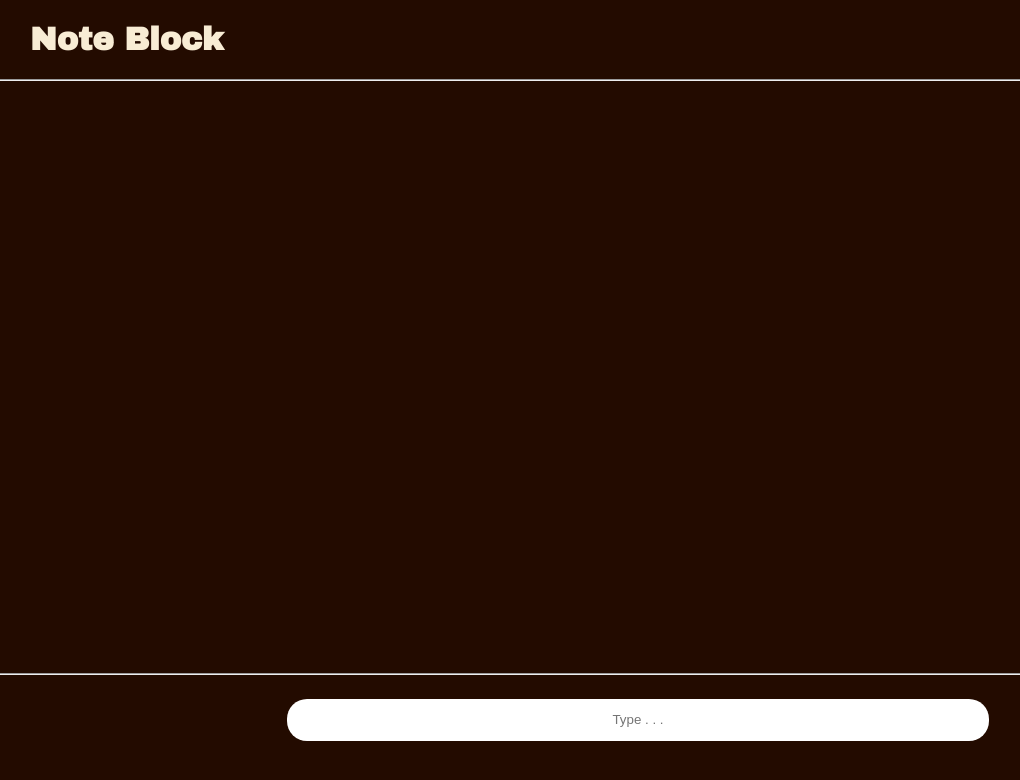
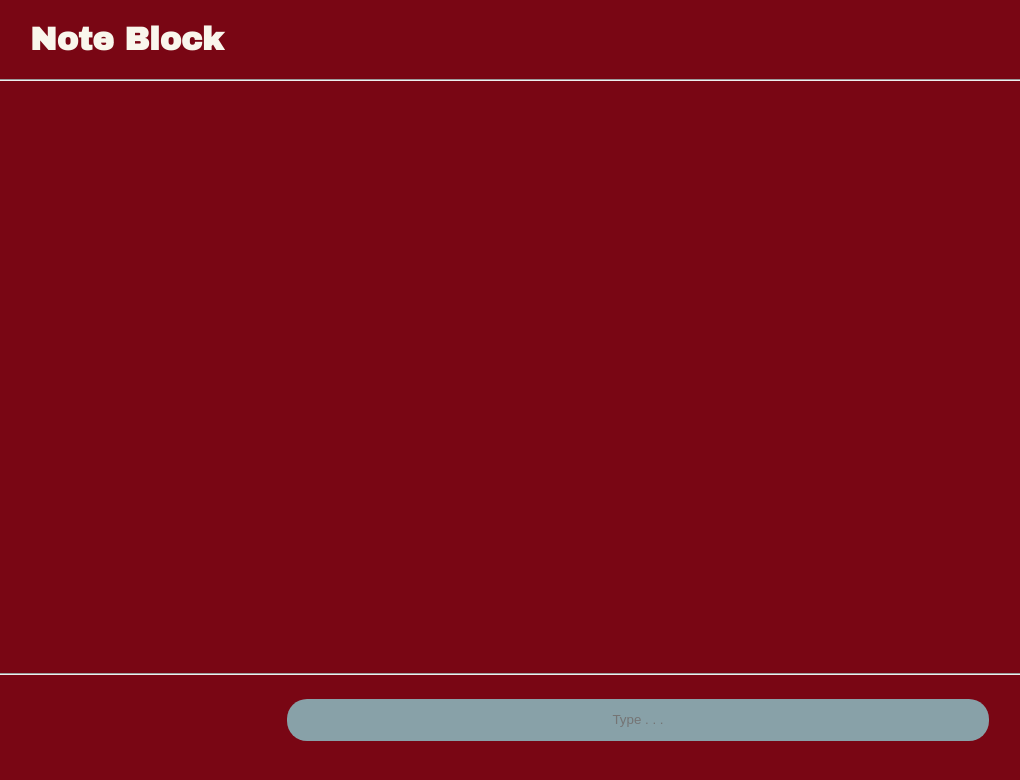
Before and after one commit to KauaHenriqueC/NoteBlock, a plain HTML site: page index.html in a window 1280 px wide. Shown: the whole page, without its empty margins (2-1022 px from the left). Drawn offline with Linux system fonts and the light colour scheme.

Commit message:
[FEAT]: New color pallet

```diff
--- a/style.css
+++ b/style.css
@@ -1,19 +1,26 @@
 /*Fonts*/
 @import url('https://fonts.googleapis.com/css2?family=Archivo+Black&display=swap');
 @import url('https://fonts.googleapis.com/css2?family=Lato:ital,wght@0,100;0,300;0,400;0,700;0,900;1,100;1,300;1,400;1,700;1,900&display=swap');
+/*Color pallet*/
+/*  #f9f6ec
+    #88a1a8
+    #502940
+    #790614
+    #0d0c0c
+    */
 /*Basic Elements*/
 body {  /*Body configs*/
-    background-color: #230b00;
+    background-color: #790614;
     padding: 0;
     margin: 0;
 }
 h1 {    /*Title*/
-    color: #F8ECD4;
+    color: #f9f6ec;
     padding: 0.01em 1em;
     font-family: "Archivo Black", sans-serif;
 }
 br {    /*Lines*/
-    color: #D4CFA5;
+    color: #0d0c0c;
 }
 
 /*Note Block*/
@@ -30,6 +37,7 @@ br {    /*Lines*/
     margin: 1.5em 2em;
 }
 .inputBox input {
+    background-color: #88a1a8;
     border: none;
     border-radius: 1.5em;
     width:  698.683px;
```
